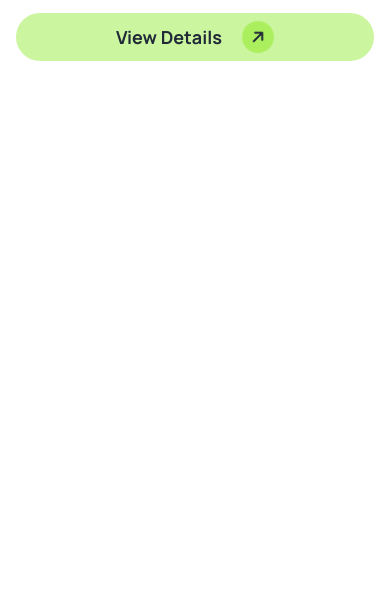
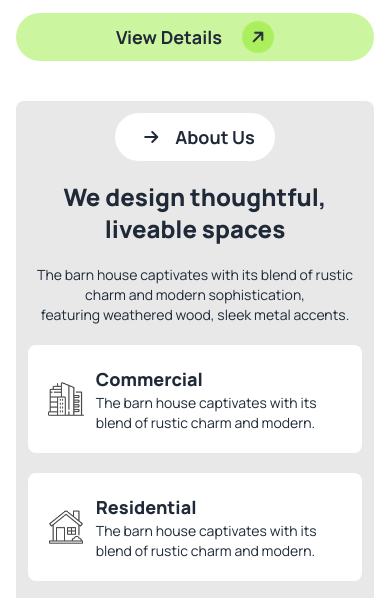
Before and after one commit to NurUddin111/rinterio, a plain HTML site: page index.html in a window 390 px wide. Shown: the part 482-1080 px from the top of the page. Before the commit the page ends 844 px from the top, so only its background shows below. Drawn offline with nearby package versions, Linux system fonts and the light colour scheme.

Commit message:
Our Design Section Responsive  Design Completed For Large Devices and Mobile Devices

```diff
--- a/index.html
+++ b/index.html
@@ -164,5 +164,88 @@
     </header>
 
     <!-- Header Section Ends -->
+
+    <!-- Main Section Starts -->
+
+    <!-- This Section contains every part which are in the middle of "Banner and Footer" Section -->
+
+    <main>
+      <!-- "Our Design" Section Starts-->
+
+      <section>
+        <div
+          class="bg-[#1E1E1E] bg-opacity-10 rounded-lg lg:rounded-3xl mt-10 mb-10 p-3 lg:pt-10 lg:pb-10"
+        >
+          <div class="mb-10 ml-5 hidden lg:inline-block">
+            <img src="assets/Vector.png" alt="" />
+          </div>
+          <div
+            class="flex gap-5 lg:gap-0 flex-col lg:flex-row lg:justify-around"
+          >
+            <div class="space-y-5">
+              <div class="flex justify-center lg:justify-start">
+                <div
+                  class="flex gap-2 justify-center items-center bg-white rounded-3xl pt-2 pb-2 pr-5 pl-5 w-max"
+                >
+                  <div class="rounded-full p-2 w-8 h-8 flex justify-center">
+                    <i class="fa-solid fa-arrow-right"></i>
+                  </div>
+                  <button class="text-lg font-bold">About Us</button>
+                </div>
+              </div>
+              <div class="space-y-5">
+                <h1
+                  class="text-2xl text-center lg:text-start lg:text-5xl font-extrabold"
+                >
+                  We design thoughtful, <br />
+                  liveable spaces
+                </h1>
+                <p class="text-sm text-center lg:text-start lg:text-base">
+                  The barn house captivates with its blend of rustic charm and
+                  modern sophistication,<br />
+                  featuring weathered wood, sleek metal accents.
+                </p>
+              </div>
+              <div
+                class="bg-white flex gap-3 p-5 justify-start items-center rounded-lg"
+              >
+                <div>
+                  <img src="assets/commercial.png" alt="" />
+                </div>
+                <div>
+                  <h1 class="text-lg lg:text-3xl font-extrabold">Commercial</h1>
+                  <p class="text-sm lg:text-base">
+                    The barn house captivates with its blend of rustic charm and
+                    modern.
+                  </p>
+                </div>
+              </div>
+              <div
+                class="bg-white flex gap-3 p-5 justify-start items-center rounded-lg"
+              >
+                <div>
+                  <img src="assets/residential.png" alt="" />
+                </div>
+                <div>
+                  <h1 class="text-lg lg:text-3xl font-extrabold">
+                    Residential
+                  </h1>
+                  <p class="text-sm lg:text-base">
+                    The barn house captivates with its blend of rustic charm and
+                    modern.
+                  </p>
+                </div>
+              </div>
+            </div>
+            <div>
+              <img src="assets/Rectangle.png" alt="" />
+            </div>
+          </div>
+        </div>
+      </section>
+
+      <!-- "Our Design" Section Ends-->
+    </main>
+    <!-- Main Section Ends -->
   </body>
 </html>
```
